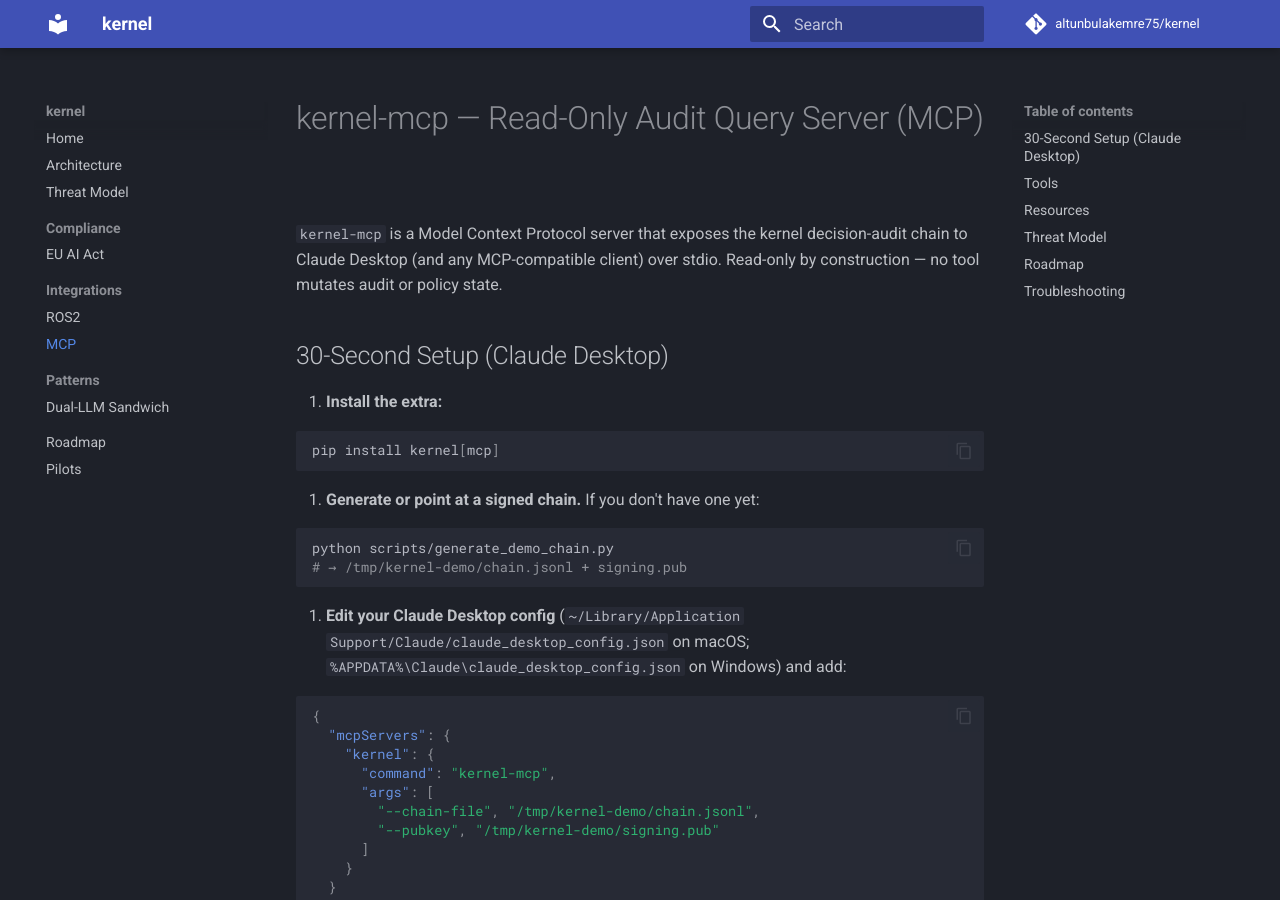
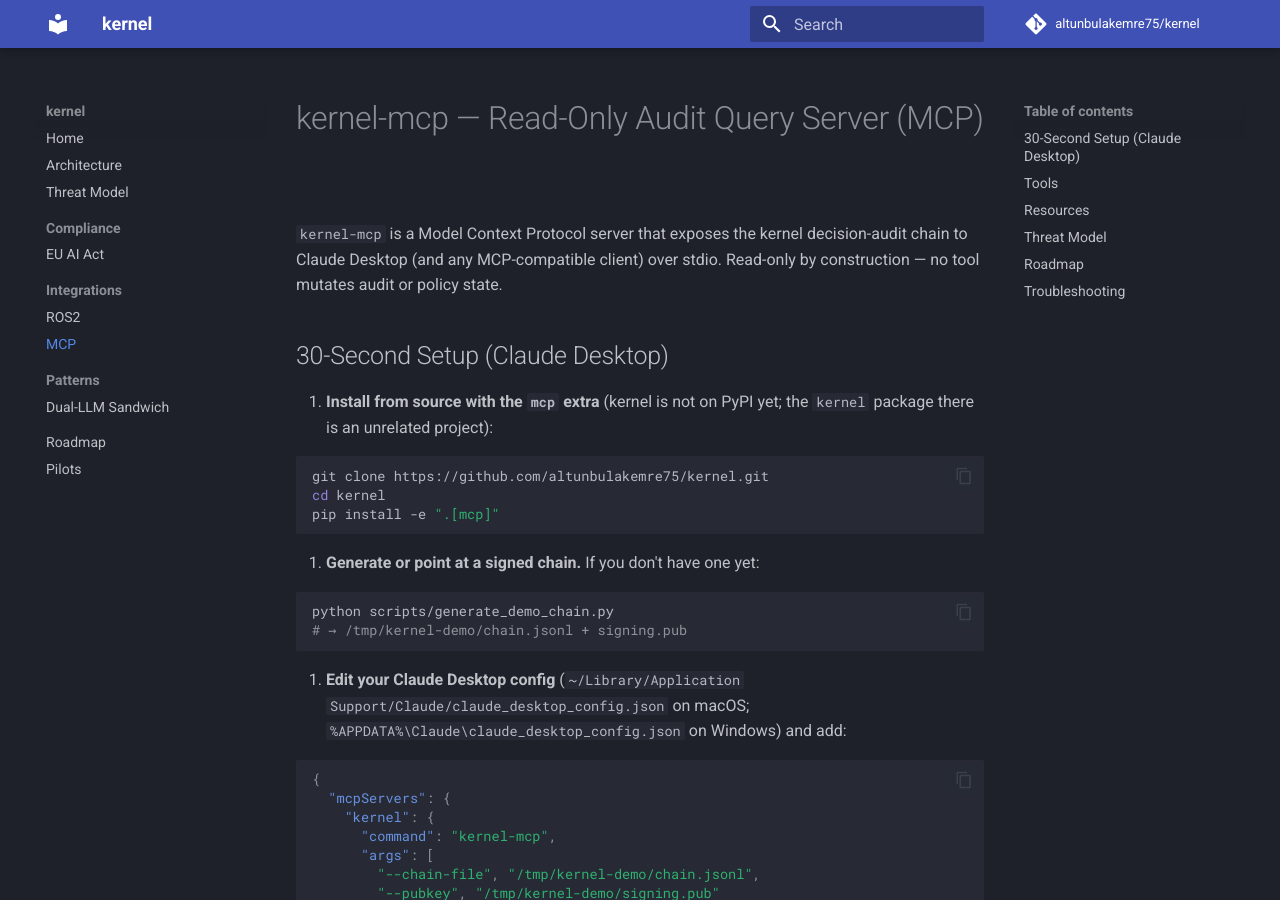
Before and after one commit to altunbulakemre75/kernel, an MkDocs documentation site: the page built from docs/integrations/mcp.md, in a window 1280 px wide and 900 px high. Built offline with MkDocs 1.6.1 and Material for MkDocs 9.7.7, drawn with Linux system fonts in a browser that asks for light colours; comment, search, counter and statistics services are not loaded; some of the changed text lies outside the part shown.

Commit message:
docs: install from source (PyPI 'kernel' is an unrelated package); refresh README status, tests, RuntimeEvent section and roadmap
Co-Authored-By: Claude Opus 5.5 <noreply@anthropic.com>

````diff
--- a/docs/integrations/mcp.md
+++ b/docs/integrations/mcp.md
@@ -6,10 +6,13 @@ stdio. Read-only by construction — no tool mutates audit or policy state.
 
 ## 30-Second Setup (Claude Desktop)
 
-1. **Install the extra:**
+1. **Install from source with the `mcp` extra** (kernel is not on PyPI yet;
+   the `kernel` package there is an unrelated project):
 
    ```bash
-   pip install kernel[mcp]
+   git clone https://github.com/altunbulakemre75/kernel.git
+   cd kernel
+   pip install -e ".[mcp]"
    ```
 
 2. **Generate or point at a signed chain.** If you don't have one yet:
@@ -80,4 +83,4 @@ Example invocation (via Claude Desktop):
 |---|---|
 | `chain file not found at <path>` | Wrong `--chain-file` path, or chain not generated yet. |
 | `public key not found ...` | Pubkey path missing; pass `--pubkey` or `--no-verify-on-query`. |
-| `ImportError: kernel.mcp requires the 'mcp' extra` | Run `pip install kernel[mcp]`. |
+| `ImportError: kernel.mcp requires the 'mcp' extra` | From the kernel repo root, run `pip install -e ".[mcp]"`. |
````
Also changed, not shown: README.md (+36 -4 lines), docs/index.md (+6 -1 lines), 1 other file.
